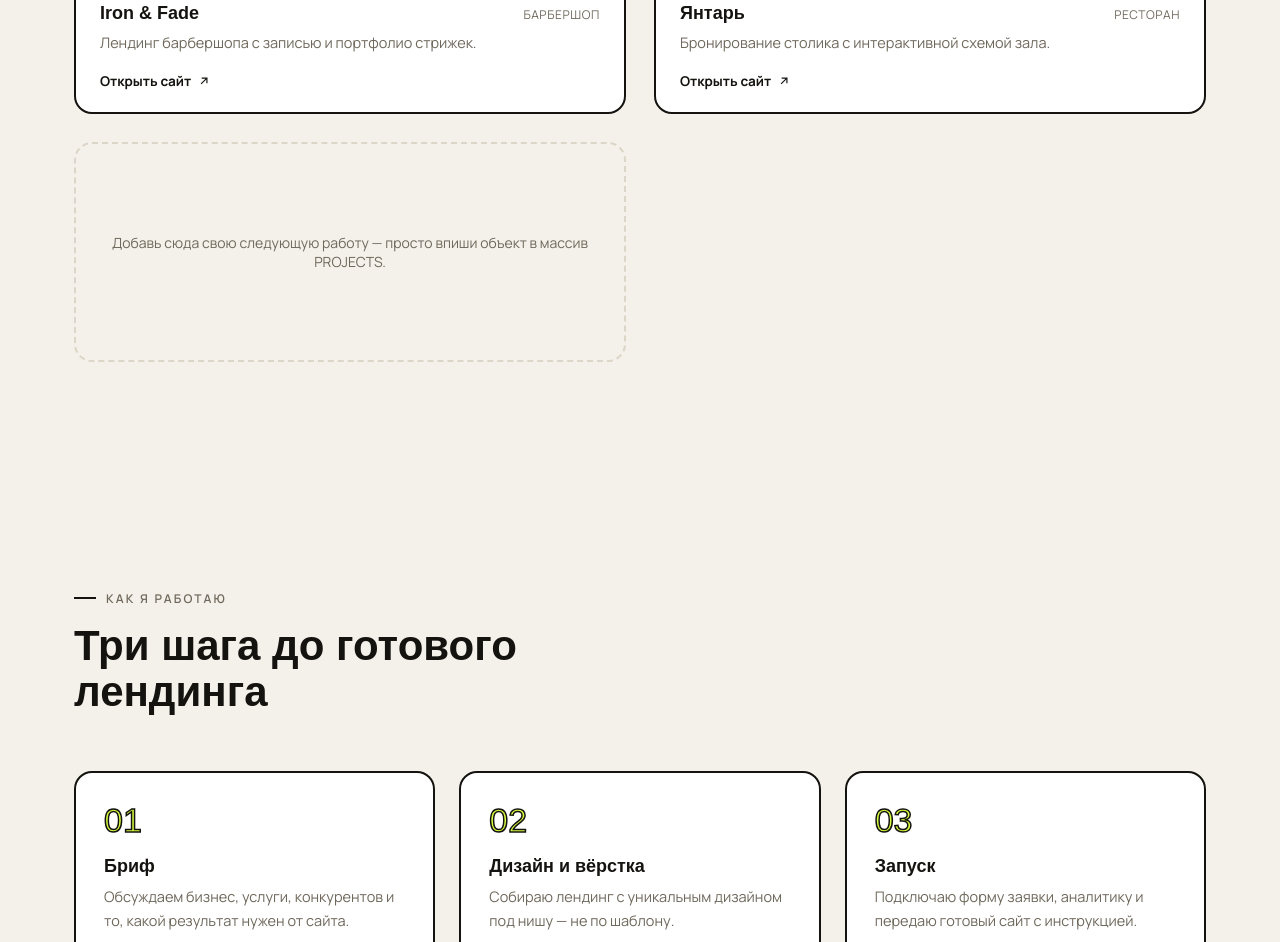
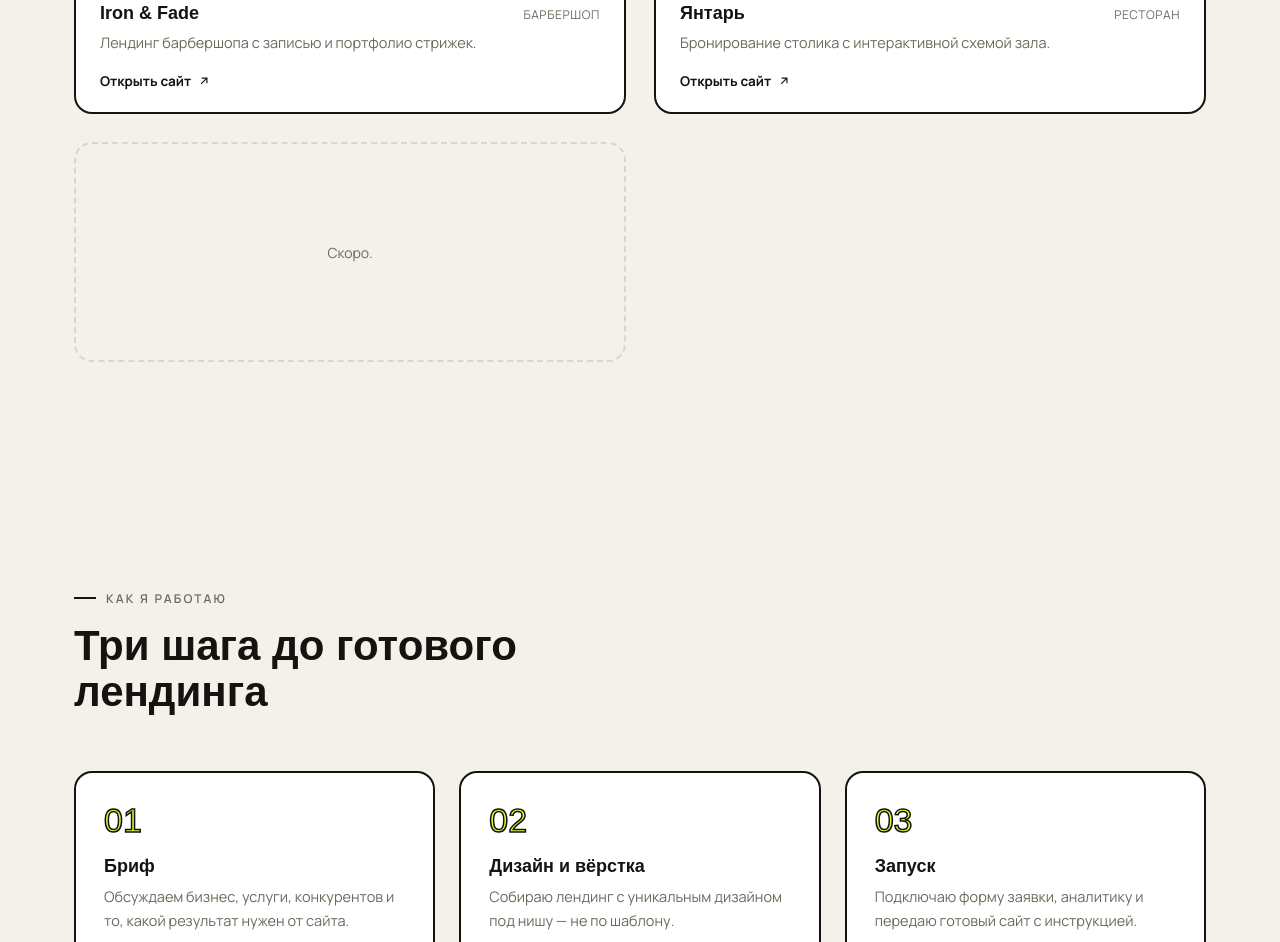
Before and after one commit to facgrff/my-site, a plain HTML site: page index.html in a window 1280 px wide. Shown: the part 1615-2557 px from the top of the page. Drawn offline with Linux system fonts and the light colour scheme; a web font is replaced by a local one.

Commit message:
index.html

```diff
--- a/index.html
+++ b/index.html
@@ -279,7 +279,7 @@ const PROJECTS = [
   {
     title: { ru:"Ваш следующий проект", en:"Your next project" },
     category: { ru:"Другое", en:"Other" },
-    desc: { ru:"Добавь сюда свою следующую работу — просто впиши объект в массив PROJECTS.", en:"Add your next project here — just add an object to the PROJECTS array." },
+    desc: { ru:"Скоро.", en:"Soon." },
     url: null,
     badge: null
   }
```
